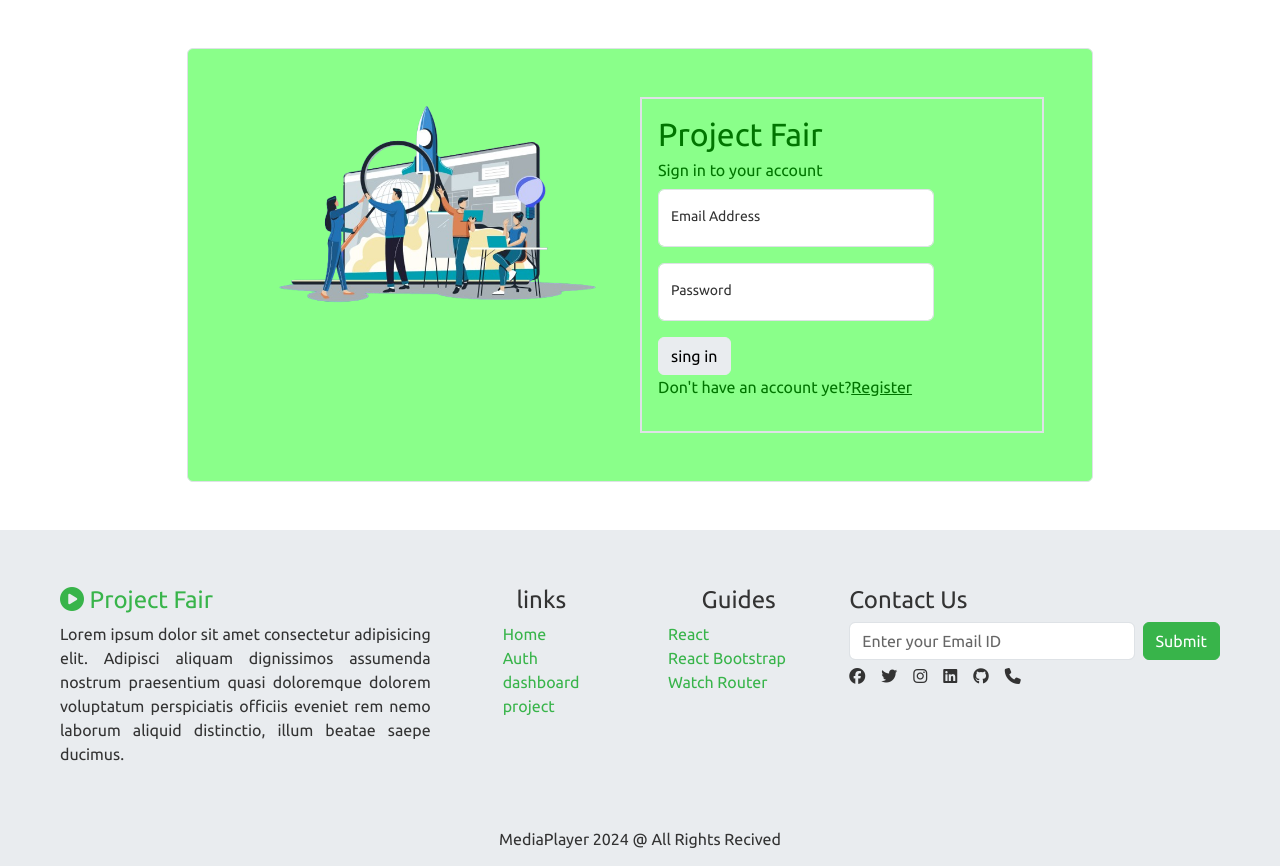
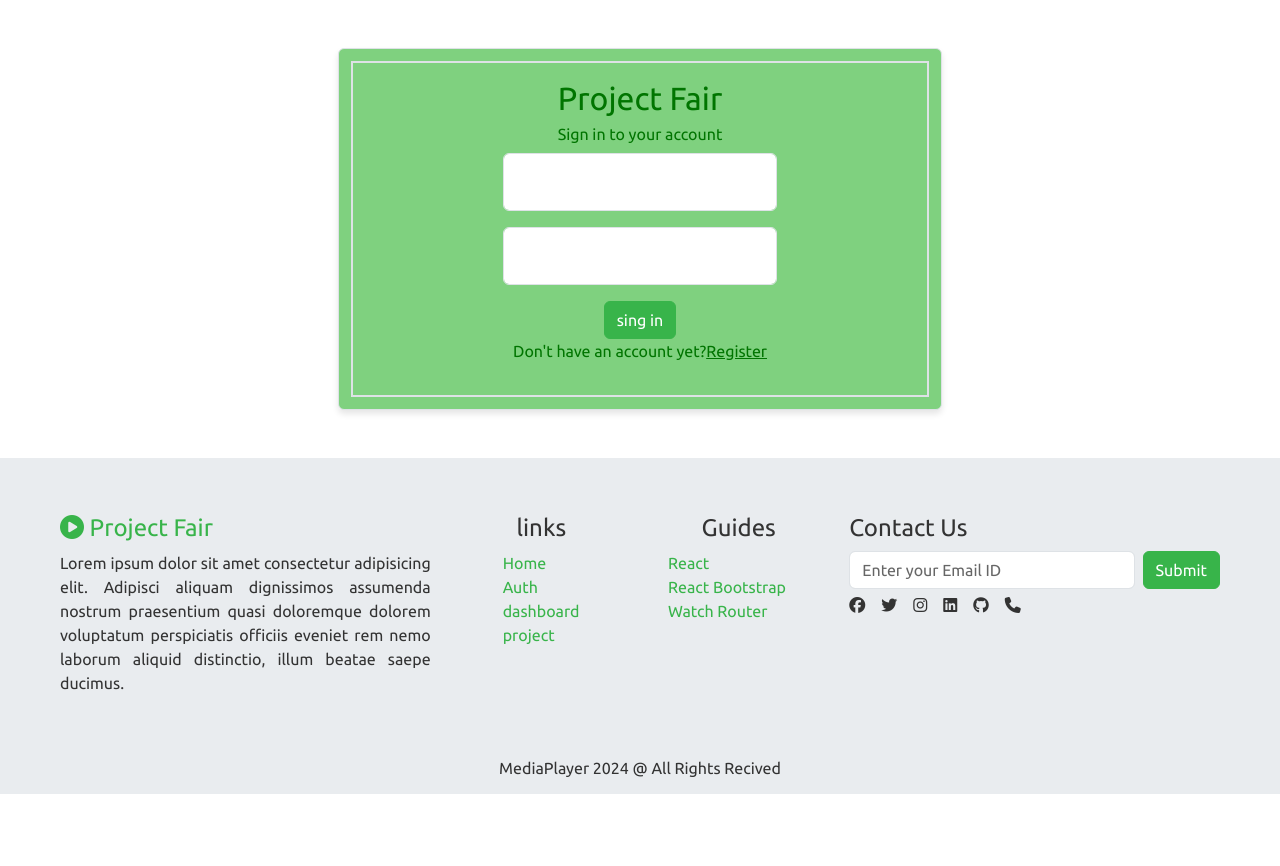
Before and after one commit to Peter9543/projectfair, a React (Vite) app: page /login in a window 1280 px wide. After the commit the page ends 800 px from the top, so only its background shows below. Built offline with nearby package versions, Linux system fonts and the light colour scheme.

Commit message:
code updated

```diff
--- a/src/index.css
+++ b/src/index.css
@@ -3,3 +3,13 @@
   padding: 0;
   box-sizing: border-box;
 }
+
+.glass-effect {
+  background: rgba(0, 163, 0, 0.5); /* Base color with transparency */
+  backdrop-filter: blur(10px); /* Glass blur effect */
+  border: 1px solid rgba(255, 255, 255, 0.3); /* Light border for the glass look */
+  box-shadow: 0 4px 6px rgba(0, 0, 0, 0.1); /* Optional shadow */
+  border-radius: 10px; /* Rounded corners for aesthetics */
+  padding: 20px; /* Space inside the element */
+  color: white; /* Text color for contrast */
+}
--- a/src/pages/Auth.jsx
+++ b/src/pages/Auth.jsx
@@ -12,11 +12,11 @@ function Auth({ insideRegister }) {
     <>
       <div style={{ overflow: 'hidden' }}>
         <Row className='p-5 d-flex justify-content-center rounded'>
-          <div className='row border w-75 h-100 p-5 rounded' style={{ backgroundColor: '#8AFF8A', padding: '1%' }}>
-            <Col lg={6}>
-              <div style={{ height: '100%', width: '100%' }}> <img className='img-fluid' src={autherImg} alt="" /></div>
-            </Col>
-            <Col lg={6} className='border border-2 p-3'>
+          <div className='row border w-50 h-100  rounded glass-effect' style={{ padding: '1%' ,backgroundColor:''}}>
+            {/* <Col lg={6}>
+              <div style={{ height: '300px', width: '100%' }}> <img className='img-fluid' src={autherImg} alt="" /></div>
+            </Col> */}
+            <Col lg={6} className='border border-2 p-3 w-100 text-center align-items-center d-flex  flex-column '>
               <div>
                 <h2 style={{color:'#007500'}}>Project Fair</h2>
                 <h6 style={{color:'#007500'}}>Sign {insideRegister ? 'up' : 'in'} to your account</h6>
@@ -25,19 +25,19 @@ function Auth({ insideRegister }) {
               <form >
 
                 {insideRegister &&
-                  <FloatingLabel controlId="floatingInput" label="User Name" className="mb-3 w-75" style={{ fontSize: '14px' }}>
+                  <FloatingLabel controlId="floatingInput" label="User Name" className="mb-3 w-100" style={{ fontSize: '14px' }}>
                     <Form.Control type="email" placeholder="name@example.com" />
                   </FloatingLabel>}
 
 
 
-                <FloatingLabel controlId="floatingInput" label="Email Address" className="mb-3 w-75" style={{ fontSize: '14px' }}>
+                <FloatingLabel controlId="floatingInput" label="Email Address" className="mb-3 w-100" style={{ fontSize: '14px' }}>
                   <Form.Control type="email" placeholder="name@example.com" />
                 </FloatingLabel>
 
 
 
-                <FloatingLabel controlId="floatingInput" label="Password" className="mb-3 w-75" style={{ fontSize: '14px' }}>
+                <FloatingLabel controlId="floatingInput" label="Password" className="mb-3 w-100" style={{ fontSize: '14px' }}>
                   <Form.Control type="email" placeholder="name@example.com" />
                 </FloatingLabel>
 
@@ -45,7 +45,7 @@ function Auth({ insideRegister }) {
                 {
                 insideRegister ?
                   <div >
-                  <Button className='btn btn-light text-center'>sing up</Button>
+                  <Button className='btn btn-success text-center'>sing up</Button>
                   <p>Already have an account ?
                     <span>
                       <Link to={'/login'}>Login</Link>
@@ -56,7 +56,7 @@ function Auth({ insideRegister }) {
                 :
 
                 <div style={{color:'#007500'}}>
-                  <Button className='btn btn-light text-center'>sing in</Button>
+                  <Button className='btn btn-success text-center'>sing in</Button>
                   <p>Don't have an account yet?
                     <span>
                       <Link style={{color:'#007500'}} to={'/register'}>Register</Link>
```
